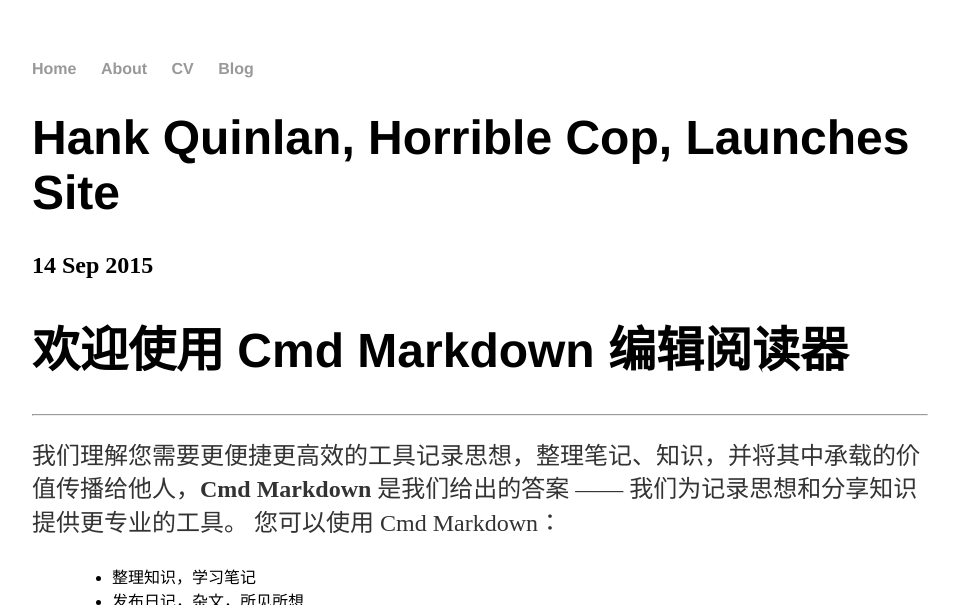
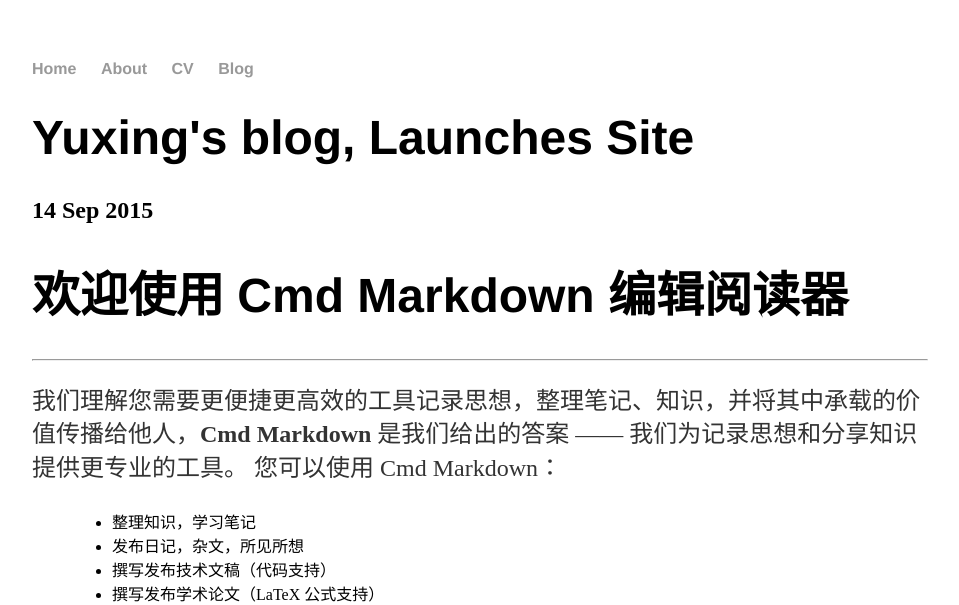
Before and after one commit to micro9229/openstacks.github.com, a Jekyll site: the page built from _posts/2015-08-14-cloud-site-launched.md, in a window 1280 px wide and 900 px high, cut to the strip 0-605 px from the top of the window. Shown: the whole strip, without its empty margins (160-1119 px from the left). Built offline with Jekyll 4.4.1, drawn with Linux system fonts in a browser that asks for light colours; comment, search, counter and statistics services are not loaded.

Commit message:
Update 2015-08-14-cloud-site-launched.md

````diff
--- a/_posts/2015-08-14-cloud-site-launched.md
+++ b/_posts/2015-08-14-cloud-site-launched.md
@@ -1,6 +1,6 @@
 ---
 layout: post
-title: "Hank Quinlan, Horrible Cop, Launches Site"
+title: "Yuxing's blog, Launches Site"
 date: 2015-09-14
 ---
 # 欢迎使用 Cmd Markdown 编辑阅读器
@@ -54,6 +54,7 @@
 
 ### 4. 高效绘制 [流程图](https://www.zybuluo.com/mdeditor?url=https://www.zybuluo.com/static/editor/md-help.markdown#7-流程图)
 
+
 ```flow
 st=>start: Start
 op=>operation: Your Operation
@@ -63,6 +64,7 @@
 st->op->cond
 cond(yes)->e
 cond(no)->op
+
 ```
 
 ### 5. 高效绘制 [序列图](https://www.zybuluo.com/mdeditor?url=https://www.zybuluo.com/static/editor/md-help.markdown#8-序列图)
````
